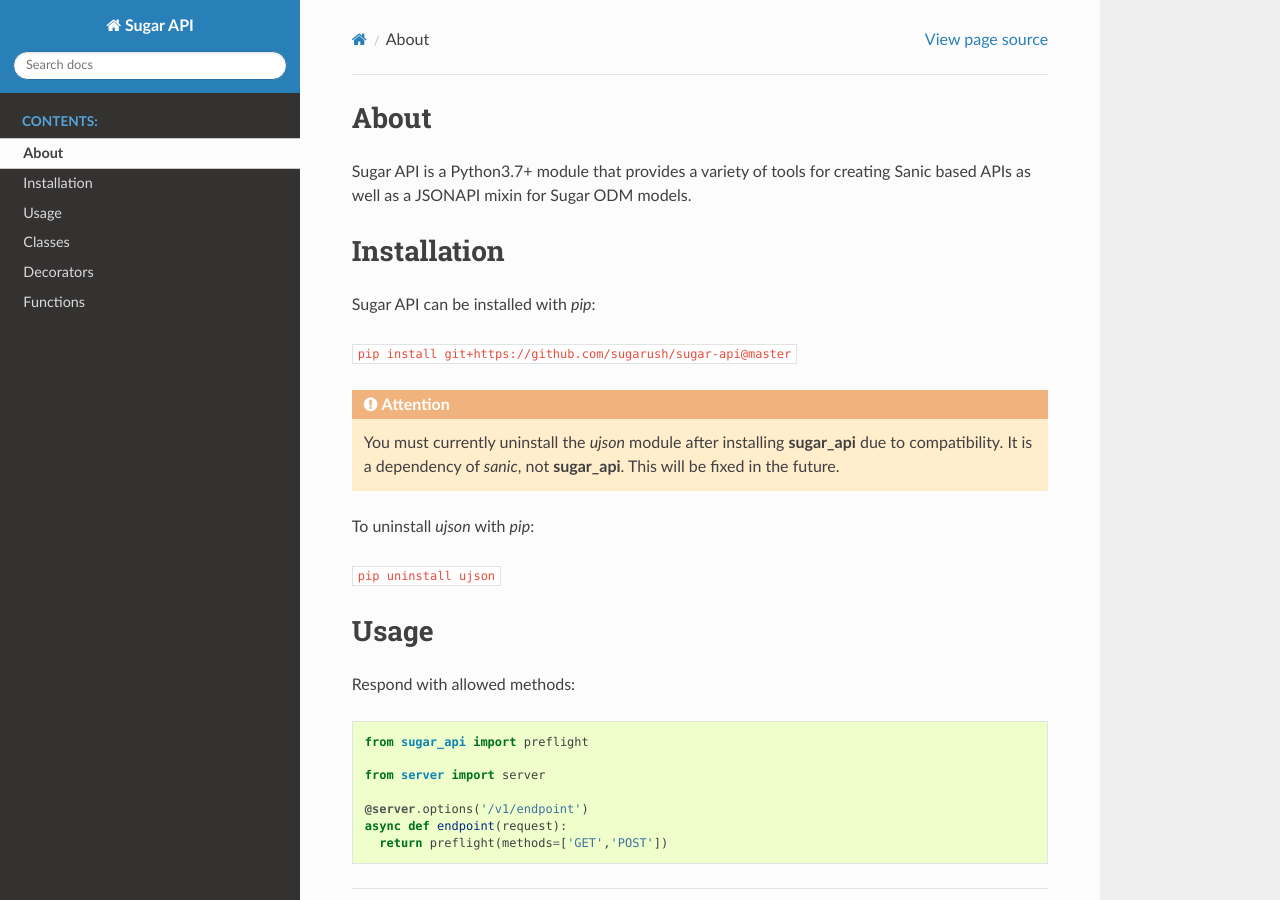
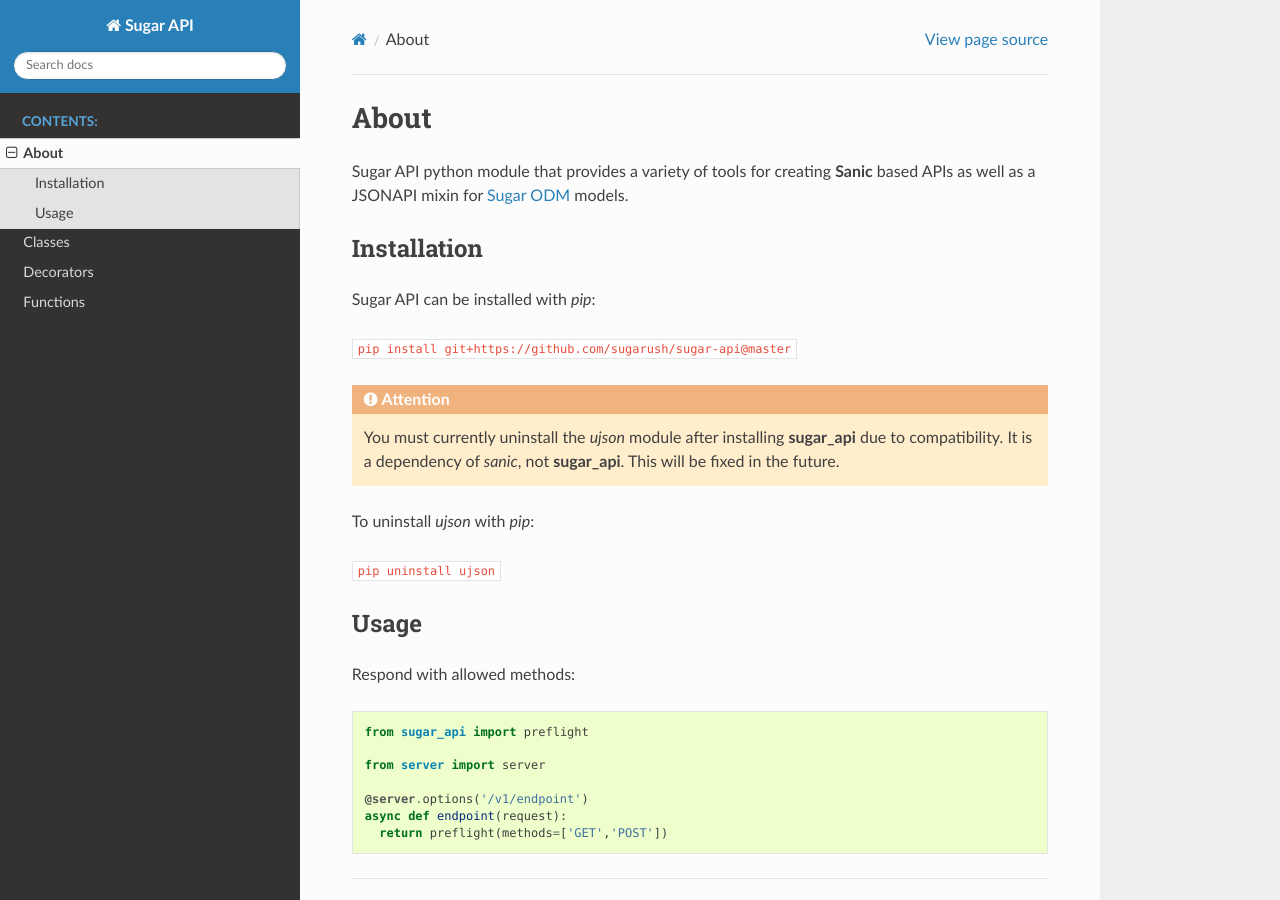
Before and after one commit to sugarush/fire-api, a Sphinx documentation site: the page built from docs/content/basics.rst, in a window 1280 px wide and 900 px high. Built offline with Sphinx 7.4.7 and the Read the Docs theme 2.0.0, drawn with Linux system fonts in a browser that asks for light colours.

Commit message:
update documentation

```diff
--- a/docs/content/basics.rst
+++ b/docs/content/basics.rst
@@ -1,11 +1,12 @@
 About
 =====
 
-Sugar API is a Python3.7+ module that provides a variety of tools for creating
-Sanic based APIs as well as a JSONAPI mixin for Sugar ODM models.
+Sugar API python module that provides a variety of tools for creating
+**Sanic** based APIs as well as a JSONAPI mixin for
+`Sugar ODM <https://sugar-odm.docs.sugarush.io>`_ models.
 
 Installation
-============
+------------
 
 Sugar API can be installed with `pip`:
 
@@ -21,7 +22,7 @@
 ``pip uninstall ujson``
 
 Usage
-=====
+-----
 
 Respond with allowed methods:
 
```
